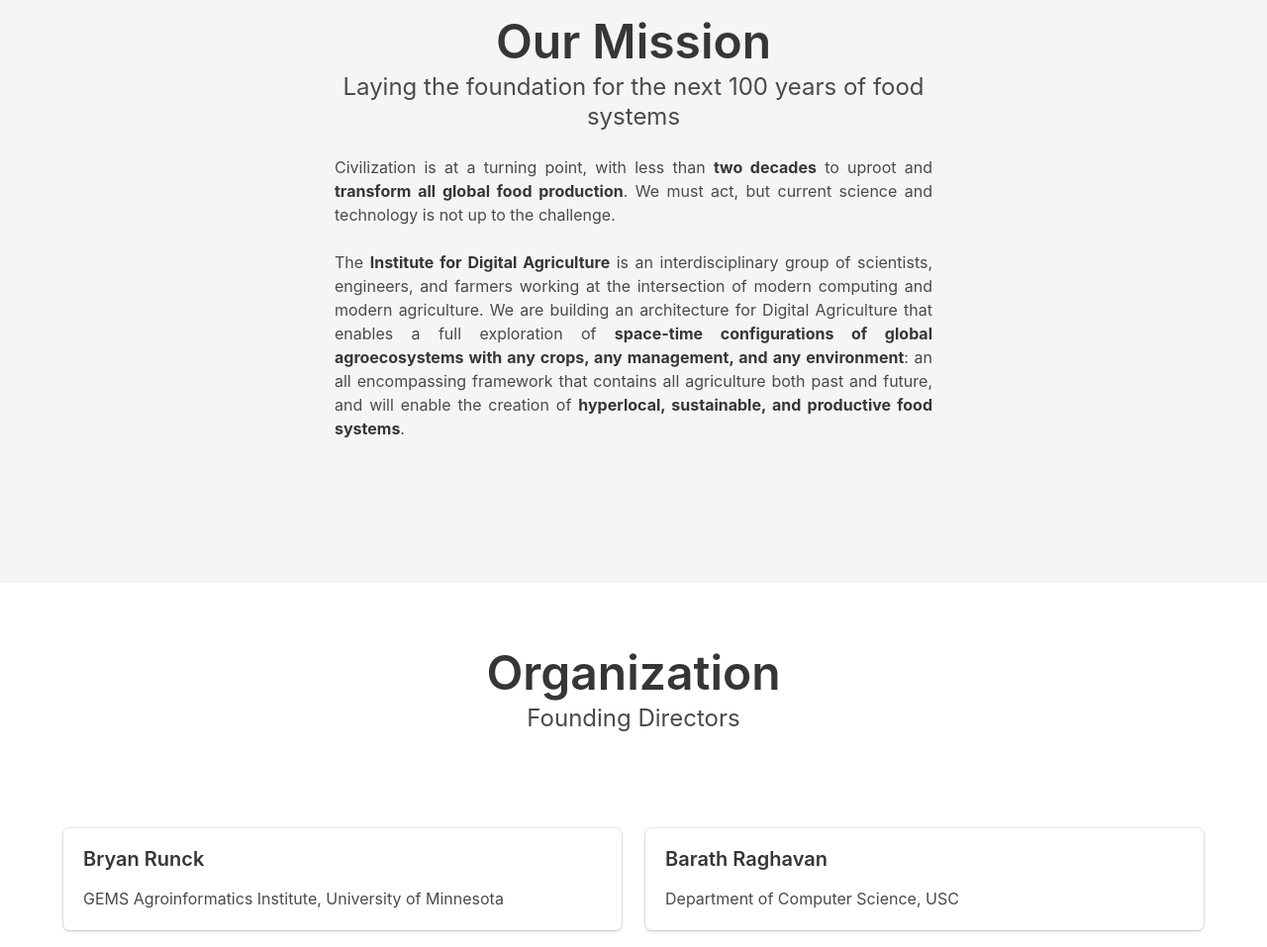
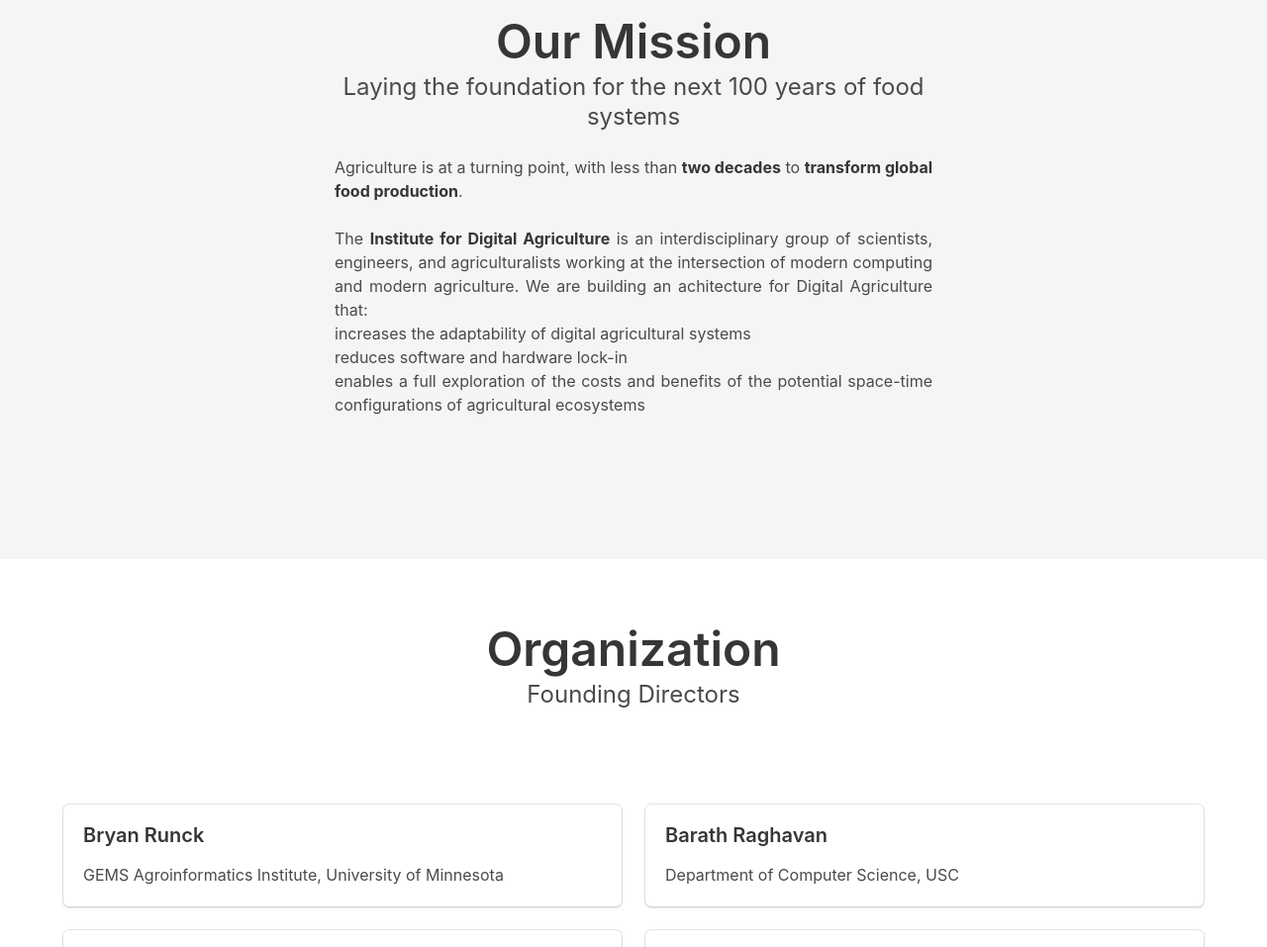
Before and after one commit to digitalaginstitute/institute-www, a plain HTML site: page index.html in a window 1280 px wide. Shown: the part 849-1806 px from the top of the page at 99% size. Drawn offline with nearby package versions, Linux system fonts and the light colour scheme.

Commit message:
updated mission statement

```diff
--- a/index.html
+++ b/index.html
@@ -72,10 +72,15 @@
           <h1 class="title is-1">Our Mission</h1>
           <h4 class="subtitle is-4">Laying the foundation for the next 100 years of food systems</h4>
           <div class="container has-text-justified">
-          <p>Civilization is at a turning point, with less than <strong>two decades</strong> to uproot and <strong>transform all global food production</strong>. We must act, but current science and technology is not up to the challenge.</p><br>
+          <p>Agriculture is at a turning point, with less than <strong>two decades</strong> to <strong>transform global food production</strong>. </p><br>
 
-          <p>The <strong>Institute for Digital Agriculture</strong> is an interdisciplinary group of scientists, engineers, and farmers working at the intersection of modern computing and modern agriculture. We are building an architecture for Digital Agriculture that enables a full exploration of <strong>space-time configurations of global agroecosystems with any crops, any management, and any environment</strong>: an all encompassing framework that contains all agriculture both past and future, and will enable the creation of <strong>hyperlocal, sustainable, and productive food systems</strong>.</p>
-          </div>
+          <p>The <strong>Institute for Digital Agriculture</strong> is an interdisciplinary group of scientists, engineers, and agriculturalists working at the intersection of modern computing and modern agriculture. We are building an achitecture for Digital Agriculture that:
+            <ul>
+              <li> increases the adaptability of digital agricultural systems
+              <li> reduces software and hardware lock-in
+              <li> enables a full exploration of the costs and benefits of the potential space-time configurations of agricultural ecosystems
+            </ul>
+         </div>
         </div>
       </div>
     </div>
```
